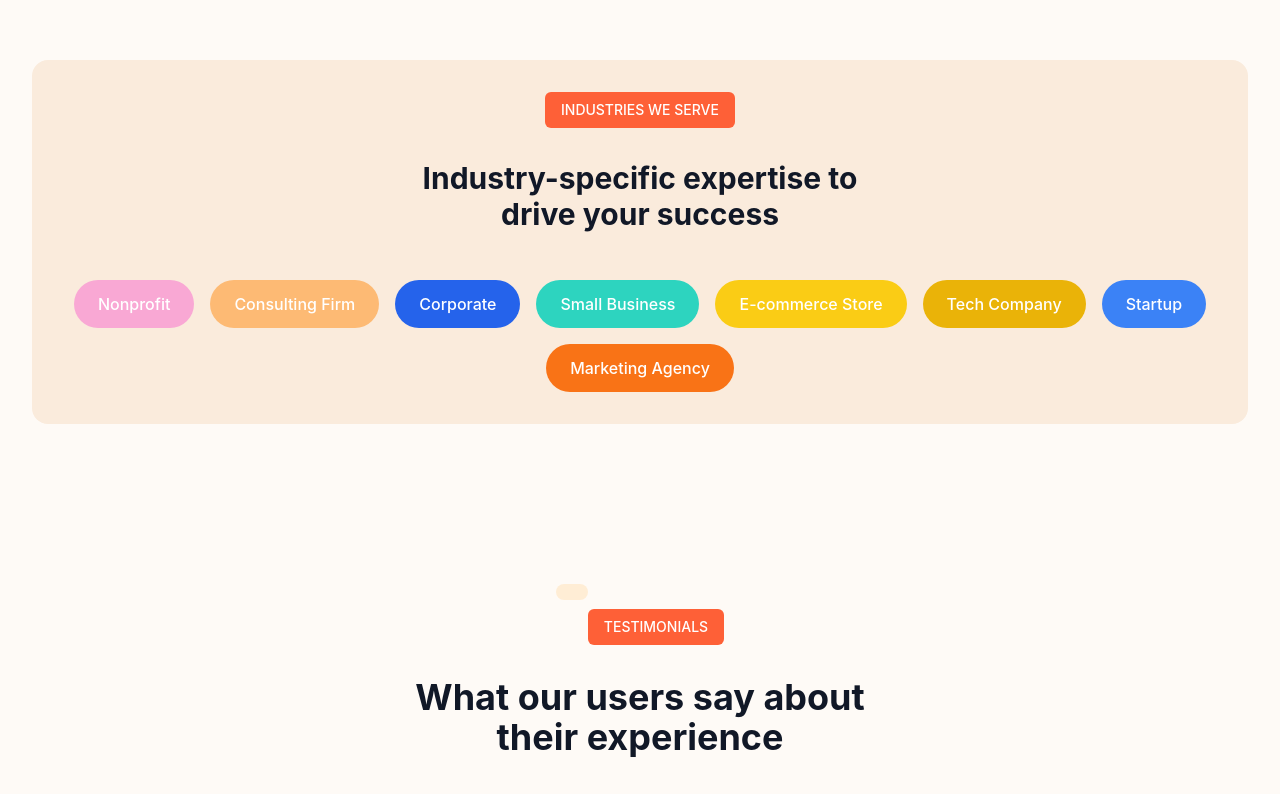
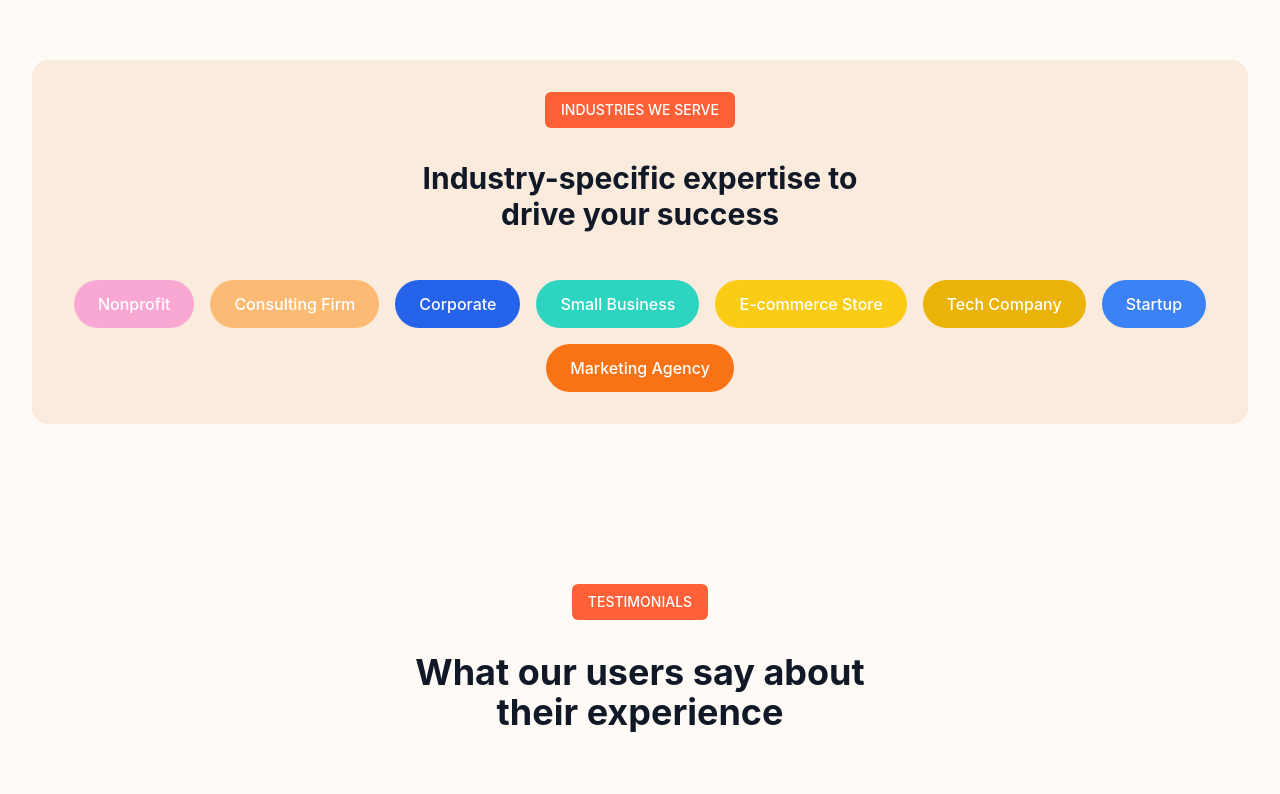
Before and after one commit to muzamil-rashdi/ai-sales-landing, a React (Create React App) app: page / in a window 1280 px wide. Shown: the part 5368-6162 px from the top of the page. Built offline with nearby package versions, Linux system fonts and the light colour scheme.

Commit message:
added adjustments

```diff
--- a/src/components/Testimonials.jsx
+++ b/src/components/Testimonials.jsx
@@ -48,9 +48,7 @@ const Testimonials = () => {
     <section className="bg-[#FEFAF6] py-20 px-4 sm:px-6 lg:px-8">
       <div className="max-w-7xl mx-auto">
         <div className="text-center mb-16">
-          <div className="inline-block bg-orange-100 text-orange-800 px-4 py-2 rounded-full text-sm font-medium mb-8">
 
-          </div>
           <Button text={"TESTIMONIALS"}/>
           <h2 className="text-4xl font-bold text-gray-900">
             What our users say about<br />
```
